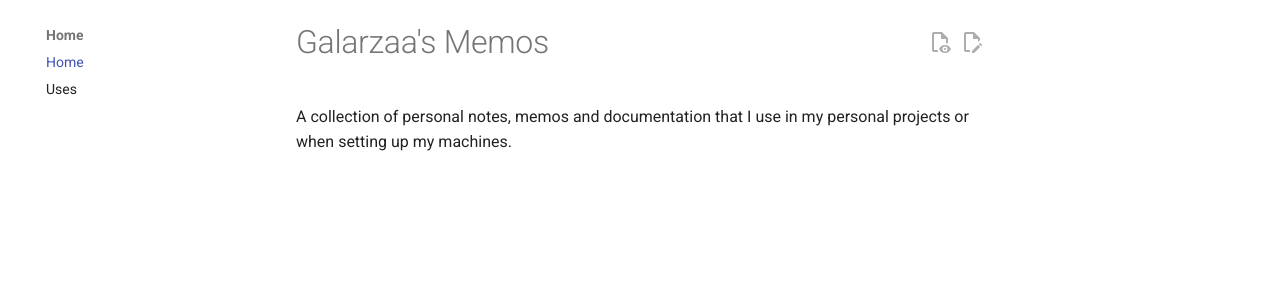
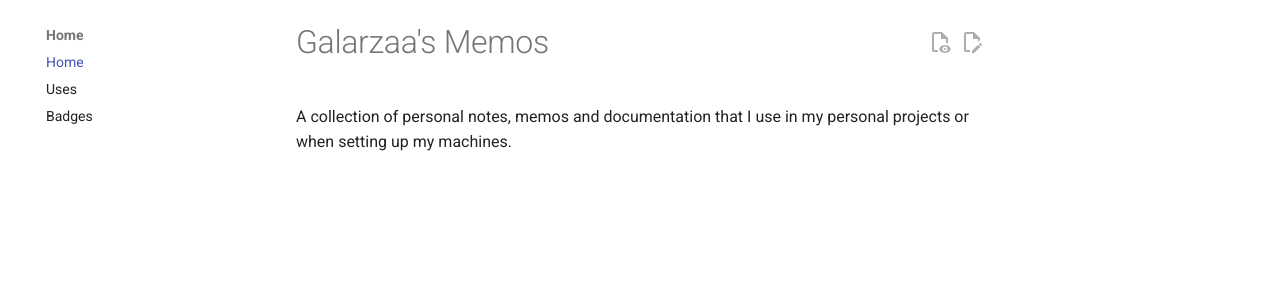
Before and after one commit to Galarzaa90/PersonalDocs, an MkDocs documentation site: the page built from docs/index.md, in a window 1280 px wide. Shown: the part 124-424 px from the top of the page. Built offline with MkDocs 1.6.1 and Material for MkDocs 9.7.7, drawn with Linux system fonts in a browser that asks for light colours; comment, search, counter and statistics services are not loaded.

Commit message:
add badges to nav

```diff
--- a/mkdocs.yml
+++ b/mkdocs.yml
@@ -76,6 +76,7 @@ nav:
   - Home:
     - Home: index.md
     - Uses: uses.md
+    - Badges: badges.md
   - Development:
     - Windows: dev/windows.md
     - Terminal: dev/terminal.md
```
